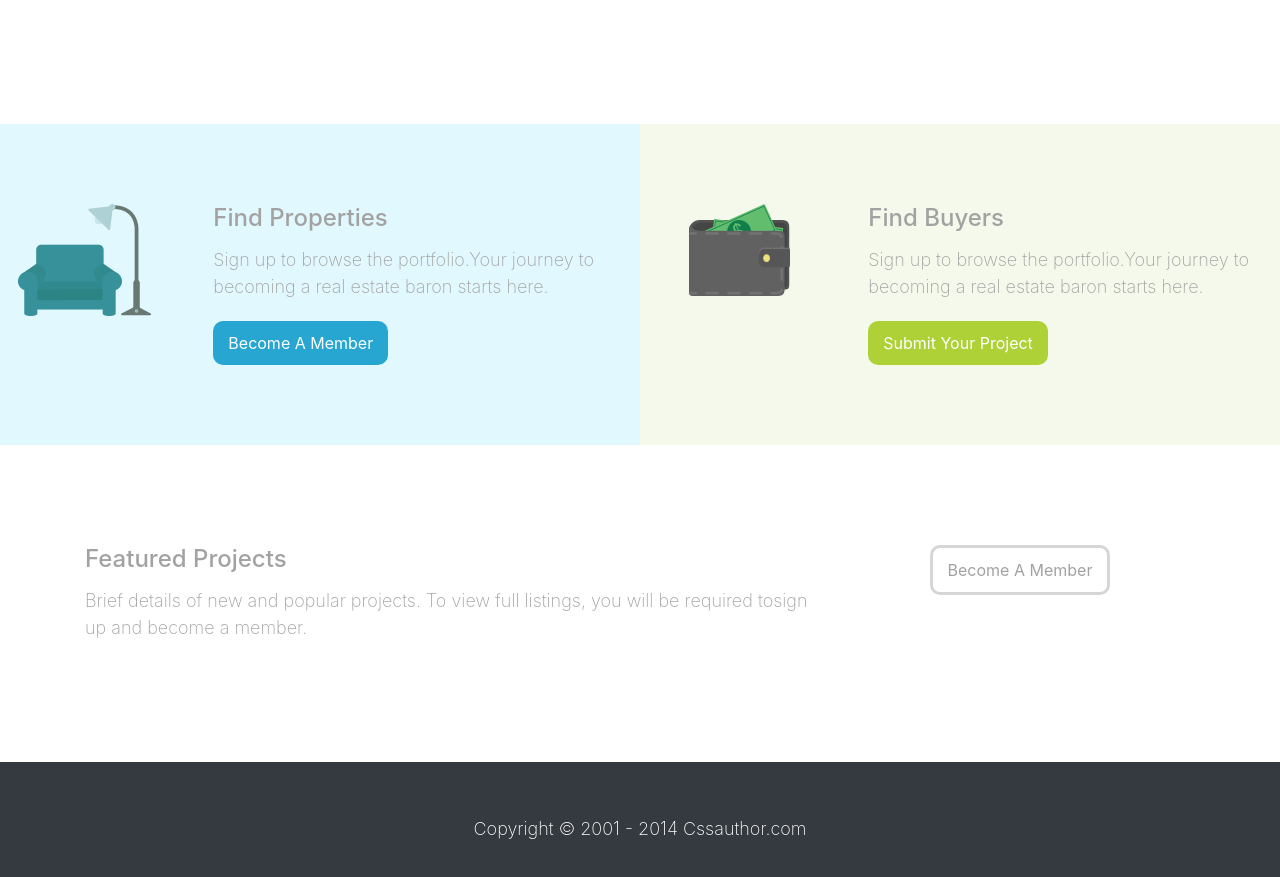
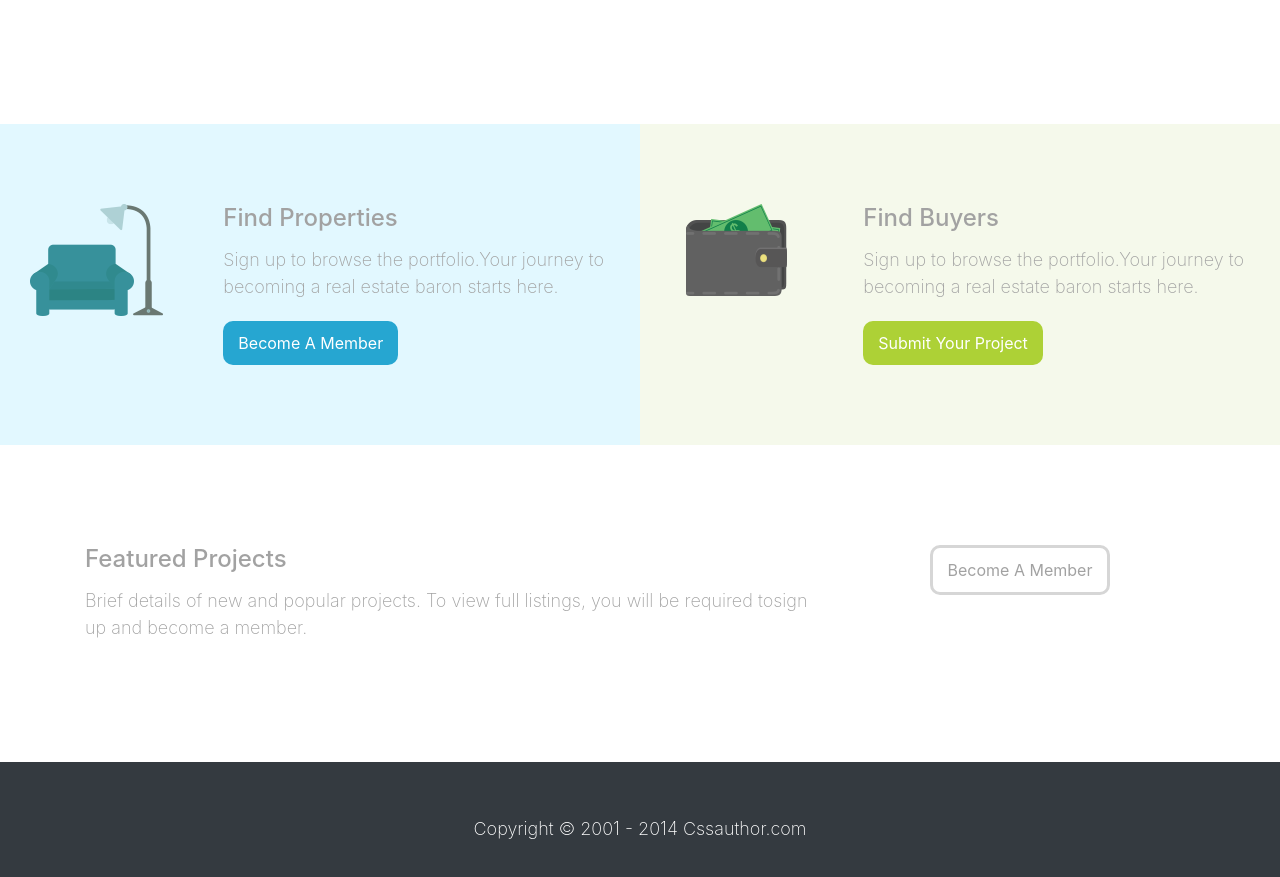
Before and after one commit to tanvir214/ct, a plain HTML site: page index.html in a window 1280 px wide. Shown: the part 1040-1917 px from the top of the page. Drawn offline with Linux system fonts and the light colour scheme; a script that the page names is missing.

Commit message:
Update index.html

```diff
--- a/index.html
+++ b/index.html
@@ -65,6 +65,7 @@
       </div>
     </section>
     <section id="project" class="project no-padding">
+      <div class="container-fluid">
         <div class="row">
           <div class="col-md-6 properties">
             <div class="row">
@@ -91,6 +92,7 @@
             </div>
           </div>
         </div>
+      </div>
     </section>
 
 
```
